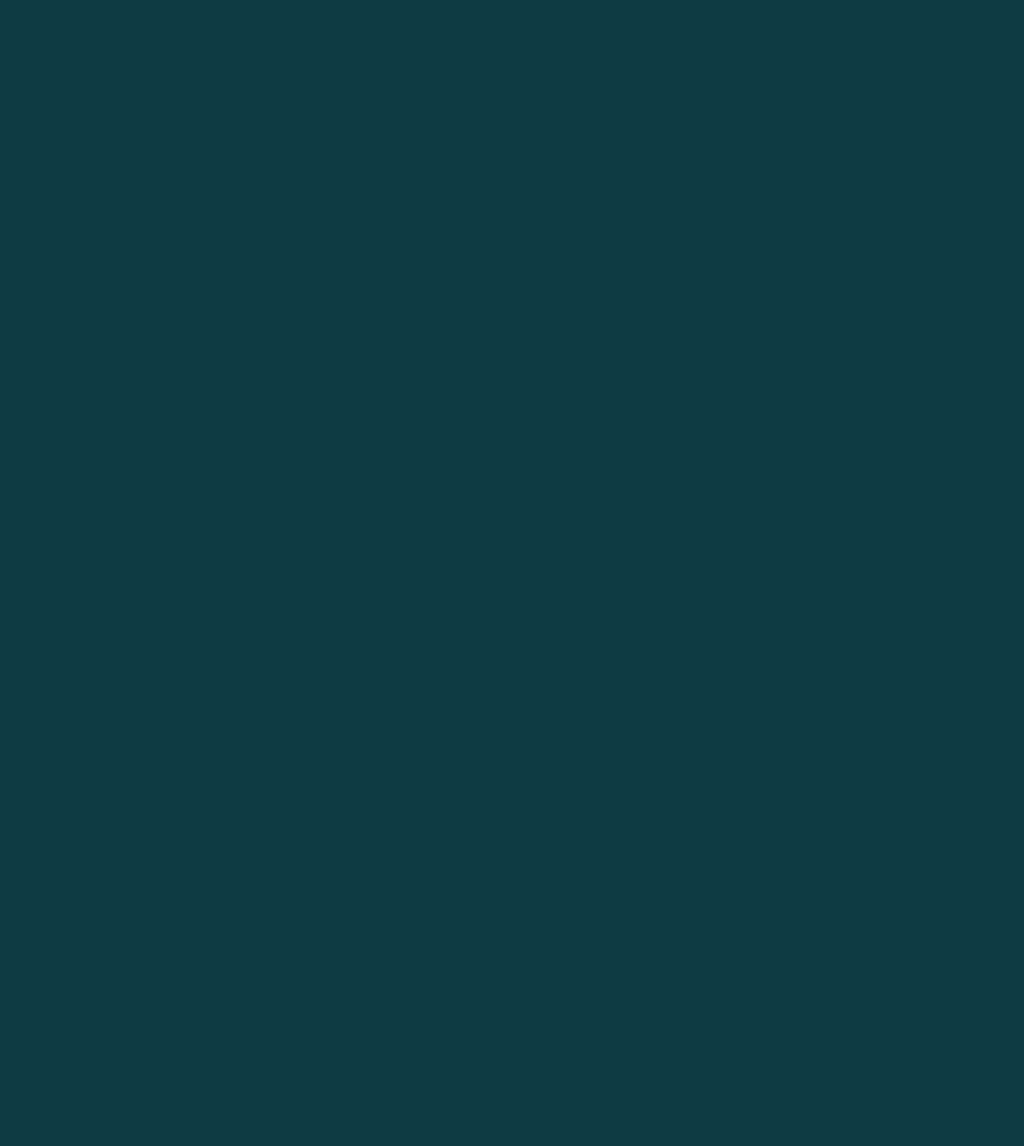
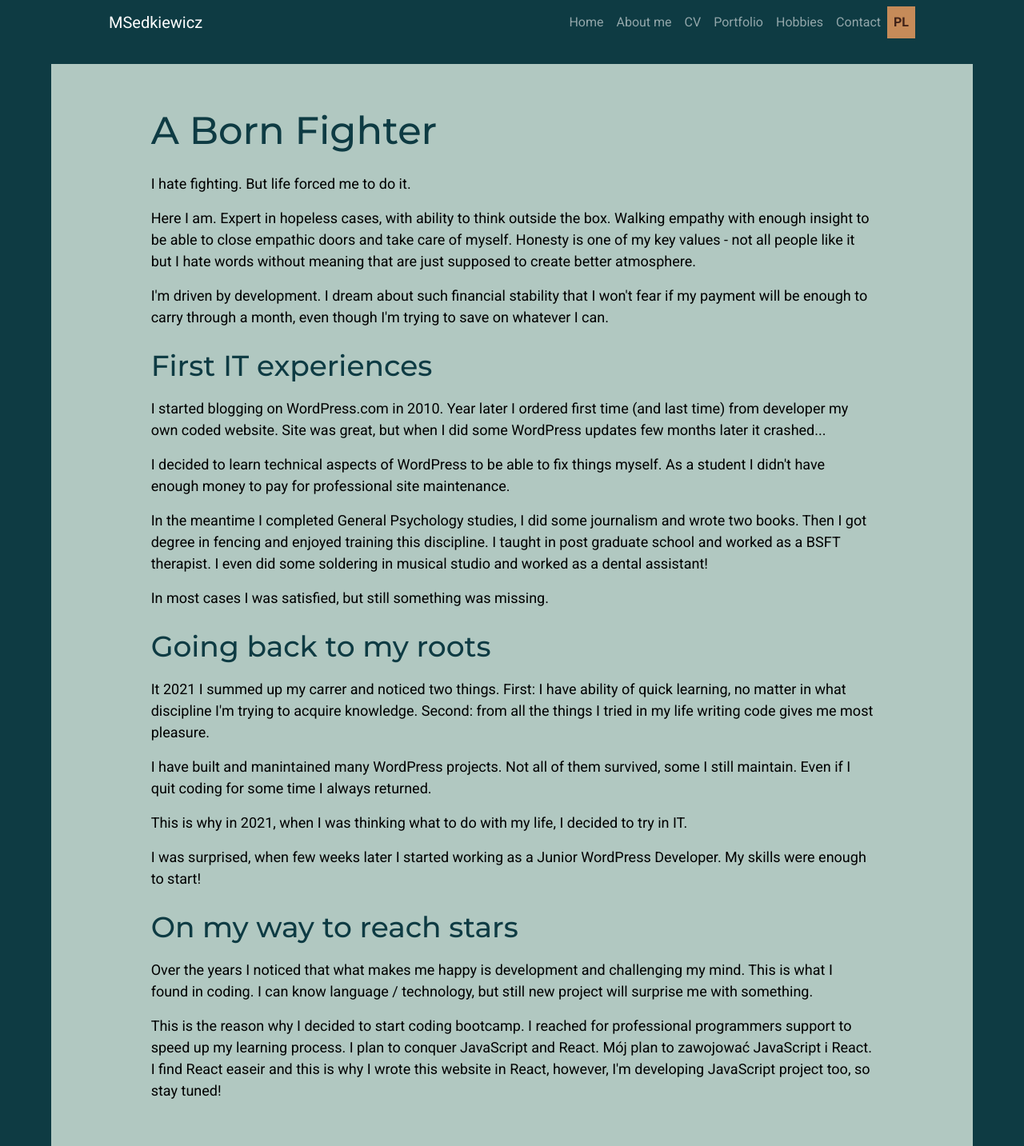
Before and after one commit to msedkiewicz/msedkiewicz-website, a React (Create React App) app: page /en/about-me in a window 1280 px wide. Before the commit this address had no page. Shown: the whole page at 80% size. Before the commit the page ends 800 px from the top, so only its background shows below. Built offline with nearby package versions, Linux system fonts and the light colour scheme.

Commit message:
Add AboutMeEN

```diff
--- a/src/App.js
+++ b/src/App.js
@@ -9,6 +9,7 @@ import HobbyPL from "./components/pages/Hobby/HobbyPL";
 import ContactPL from "./components/pages/Contact/ContactPL";
 import NotFoundPL from "./components/pages/NotFound/NotFoundPL";
 import HomePageEN from "./components/pages/HomePage/HomePageEN";
+import AboutMeEN from "./components/pages/AboutMe/AboutMeEN";
 
 function App() {
   return (
@@ -26,8 +27,8 @@ function App() {
         <Route path="/pl/hobby/" element={<HobbyPL />} />
         <Route path="/pl/kontakt" element={<ContactPL />} />
         <Route path="/pl/*" element={<NotFoundPL />} />
-        <Route path="/en/" element={<HomePageEN />} /> {/*
-        <Route path="/en/about-me/" element={<AboutMeEN />} />
+        <Route path="/en/" element={<HomePageEN />} />
+        <Route path="/en/about-me/" element={<AboutMeEN />} />{/*
         <Route path="/en/curriculum-vitae/" element={<CurriculumEN />} />
         <Route path="/en/portfolio/" element={<PortfolioEN />} />
         <Route path="/en/hobbies/" element={<HobbyEN />} />
--- /dev/null
+++ b/src/components/pages/AboutMe/AboutMeEN.js
@@ -0,0 +1,93 @@
+import Container from "react-bootstrap/Container";
+import Row from "react-bootstrap/Row";
+import styles from "./AboutMe.module.scss";
+import HeaderEN from "../../views/Header/HeaderEN";
+import { Col } from "react-bootstrap";
+
+const AboutMeEN = () => {
+  return (
+    <>
+      <HeaderEN></HeaderEN>
+      <Container className={styles.aboutmecontainer}>
+        <Row className={styles.aboutmerow}>
+          <Col className="col-10">
+            <h1>A Born Fighter</h1>
+            <p>I hate fighting. But life forced me to do it.</p>
+            <p>
+              Here I am. Expert in hopeless cases, with ability to think outside
+              the box. Walking empathy with enough insight to be able to close
+              empathic doors and take care of myself. Honesty is one of my key
+              values - not all people like it but I hate words without meaning
+              that are just supposed to create better atmosphere.
+            </p>
+            <p>
+              I'm driven by development. I dream about such financial stability
+              that I won't fear if my payment will be enough to carry through a
+              month, even though I'm trying to save on whatever I can.
+            </p>
+
+            <h2>First IT experiences</h2>
+            <p>
+              I started blogging on WordPress.com in 2010. Year later I ordered
+              first time (and last time) from developer my own coded website.
+              Site was great, but when I did some WordPress updates few months
+              later it crashed...
+            </p>
+            <p>
+              I decided to learn technical aspects of WordPress to be able to
+              fix things myself. As a student I didn't have enough money to pay
+              for professional site maintenance.
+            </p>
+            <p>
+              In the meantime I completed General Psychology studies, I did some
+              journalism and wrote two books. Then I got degree in fencing and
+              enjoyed training this discipline. I taught in post graduate school
+              and worked as a BSFT therapist. I even did some soldering in
+              musical studio and worked as a dental assistant!
+            </p>
+            <p>
+              In most cases I was satisfied, but still something was missing.
+            </p>
+            <h2>Going back to my roots</h2>
+            <p>
+              It 2021 I summed up my carrer and noticed two things. First: I
+              have ability of quick learning, no matter in what discipline I'm
+              trying to acquire knowledge. Second: from all the things I tried
+              in my life writing code gives me most pleasure.
+            </p>
+            <p>
+              I have built and manintained many WordPress projects. Not all of
+              them survived, some I still maintain. Even if I quit coding for
+              some time I always returned.
+            </p>
+            <p>
+              This is why in 2021, when I was thinking what to do with my life,
+              I decided to try in IT.
+            </p>
+            <p>
+              I was surprised, when few weeks later I started working as a
+              Junior WordPress Developer. My skills were enough to start!
+            </p>
+            <h2>On my way to reach stars</h2>
+            <p>
+              Over the years I noticed that what makes me happy is development
+              and challenging my mind. This is what I found in coding. I can
+              know language / technology, but still new project will surprise me
+              with something.
+            </p>
+            <p>
+              This is the reason why I decided to start coding bootcamp. I
+              reached for professional programmers support to speed up my
+              learning process. I plan to conquer JavaScript and React. Mój plan
+              to zawojować JavaScript i React. I find React easeir and this is
+              why I wrote this website in React, however, I'm developing
+              JavaScript project too, so stay tuned!
+            </p>
+          </Col>
+        </Row>
+      </Container>
+    </>
+  );
+};
+
+export default AboutMeEN;
```
